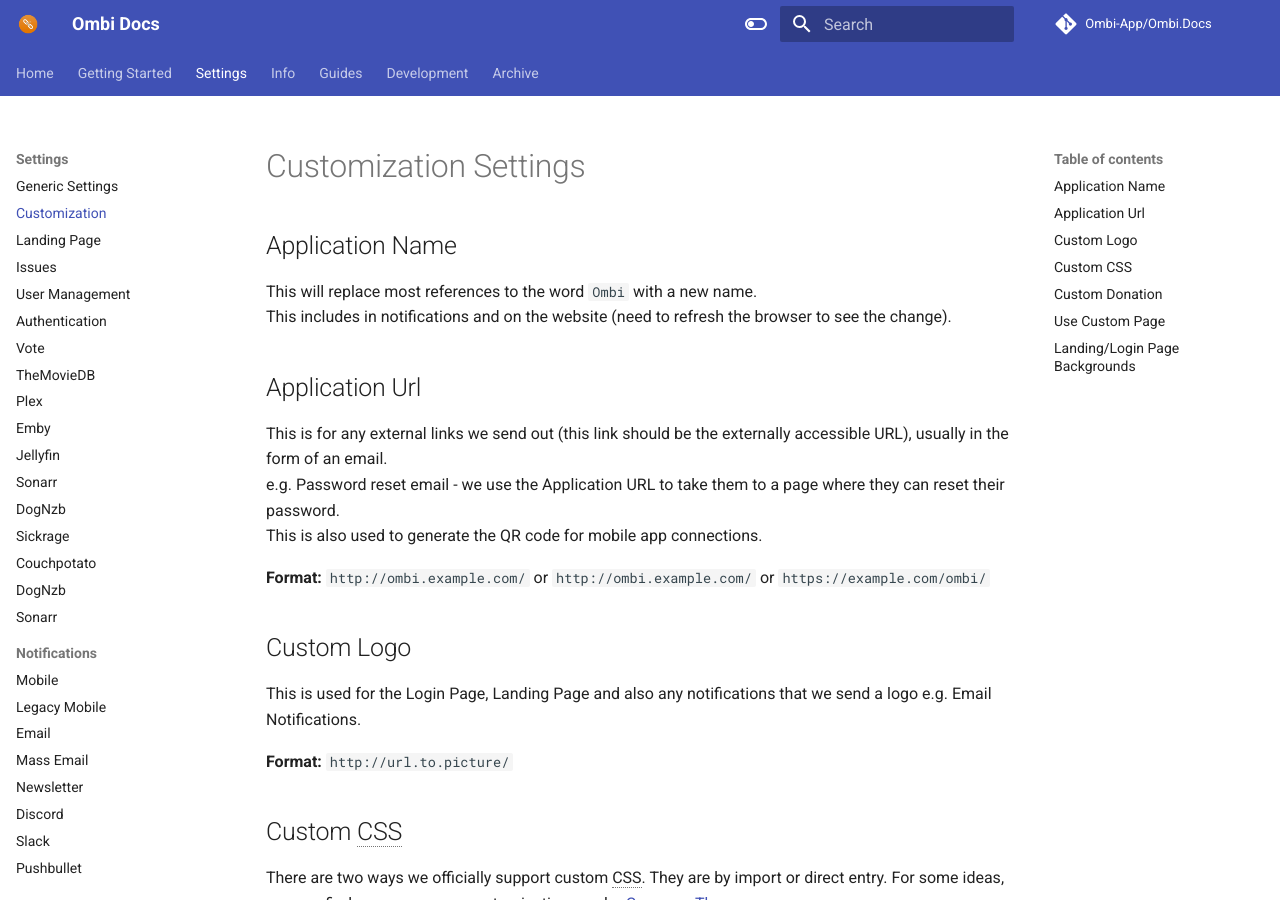
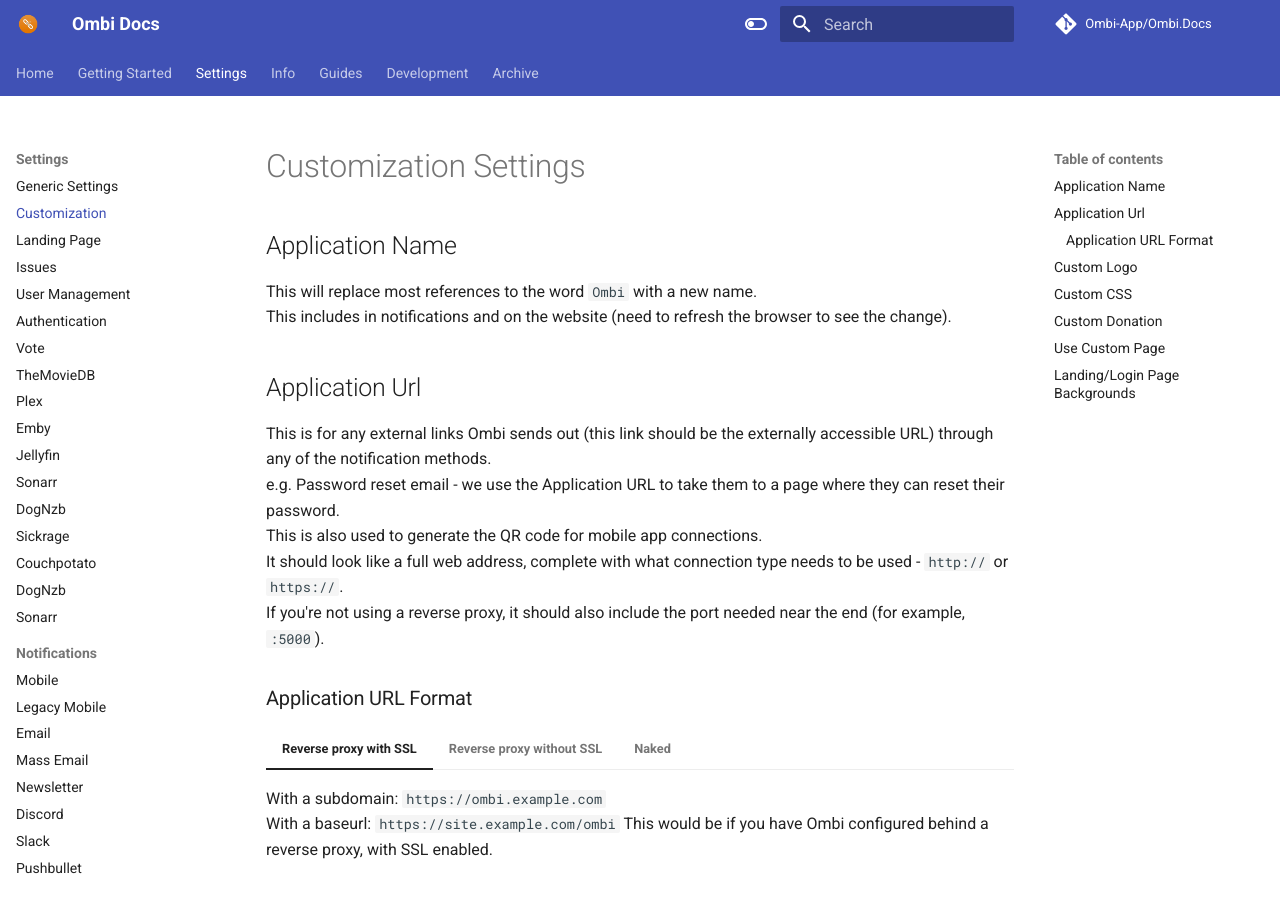
Before and after one commit to Ombi-app/Ombi.Docs, an MkDocs documentation site: the page built from docs/settings/customization.md, in a window 1280 px wide and 900 px high. Built offline with MkDocs 1.6.1 and Material for MkDocs 9.7.7, drawn with Linux system fonts in a browser that asks for light colours; comment, search, counter and statistics services are not loaded.

Commit message:
Add more details on app url format

```diff
--- a/docs/settings/customization.md
+++ b/docs/settings/customization.md
@@ -9,11 +9,29 @@
 
 ## Application Url
 
-This is for any external links we send out (this link should be the externally accessible URL), usually in the form of an email.
+This is for any external links Ombi sends out (this link should be the externally accessible URL) through any of the notification methods.
 e.g. Password reset email - we use the Application URL to take them to a page where they can reset their password.
 This is also used to generate the QR code for mobile app connections.
+It should look like a full web address, complete with what connection type needs to be used - `http://` or `https://`.
+If you're not using a reverse proxy, it should also include the port needed near the end (for example, `:5000`).
 
-**Format:** `http://ombi.example.com/` or `http://ombi.example.com/` or `https://example.com/ombi/`
+### Application URL Format
+
+=== "Reverse proxy with SSL"
+    With a subdomain: `https://ombi.example.com`
+    With a baseurl: `https://site.example.com/ombi`
+    This would be if you have Ombi configured behind a reverse proxy, with SSL enabled.
+
+=== "Reverse proxy without SSL"
+    With a subdomain: `http://ombi.example.com`
+    With a baseurl: `http://site.example.com/ombi`
+    This would be if you have Ombi configured behind a reverse proxy, with SSL enabled.
+    _This is not recommended._
+    _If you have a reverse proxy in play, put SSL on it with something like [Let'sEncrypt](https://letsencrypt.org/)._
+
+=== "Naked"
+    `http://ombi.example.com:5000`
+    _We REALLY do not recommend this option. While we endeavour to make the application itself as secure as possible, leaving traffic to go in and out of your network unencrypted is not a good thing to do, nor is simply punching a hole in your firewall through a forwarded port._
 
 ## Custom Logo
 
```
